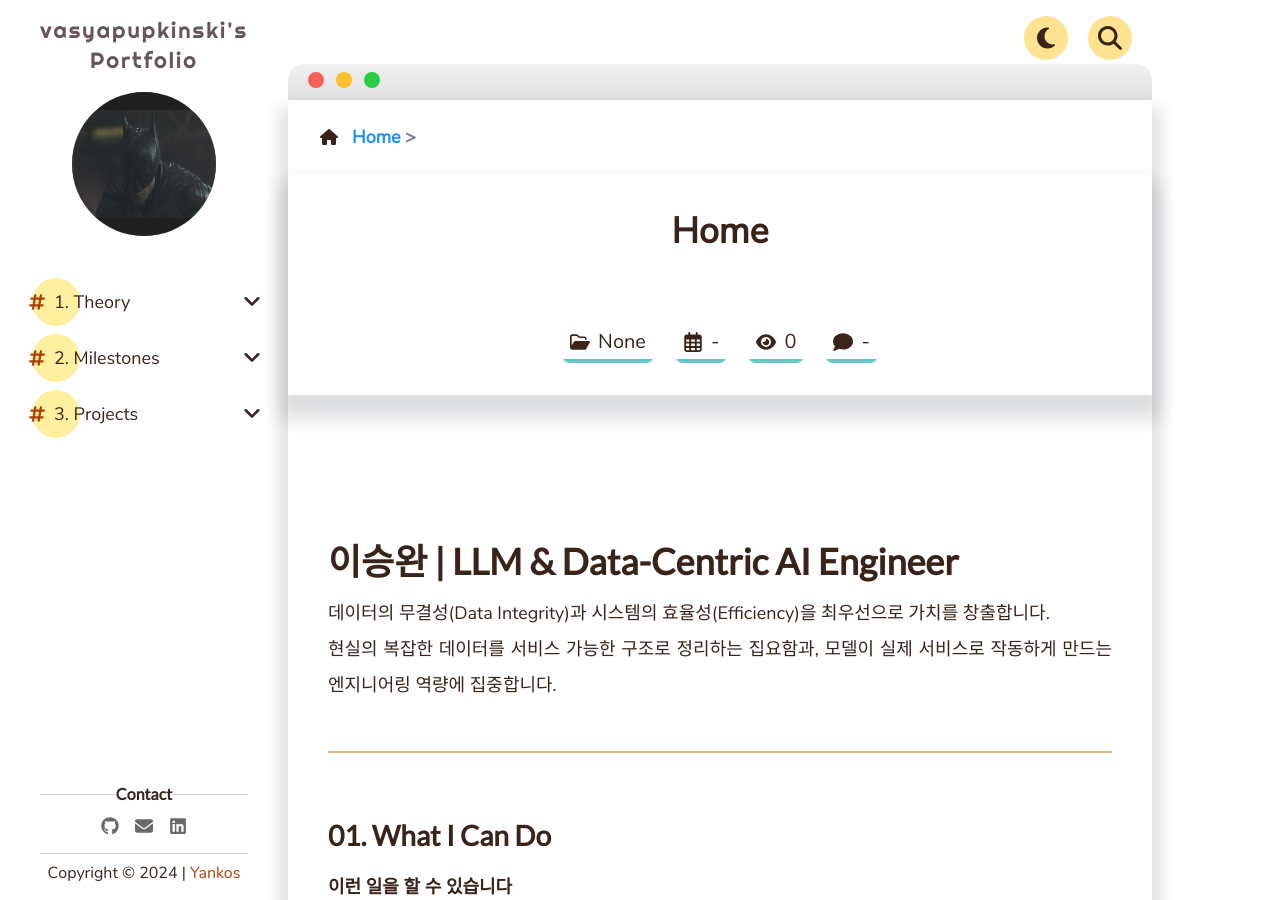
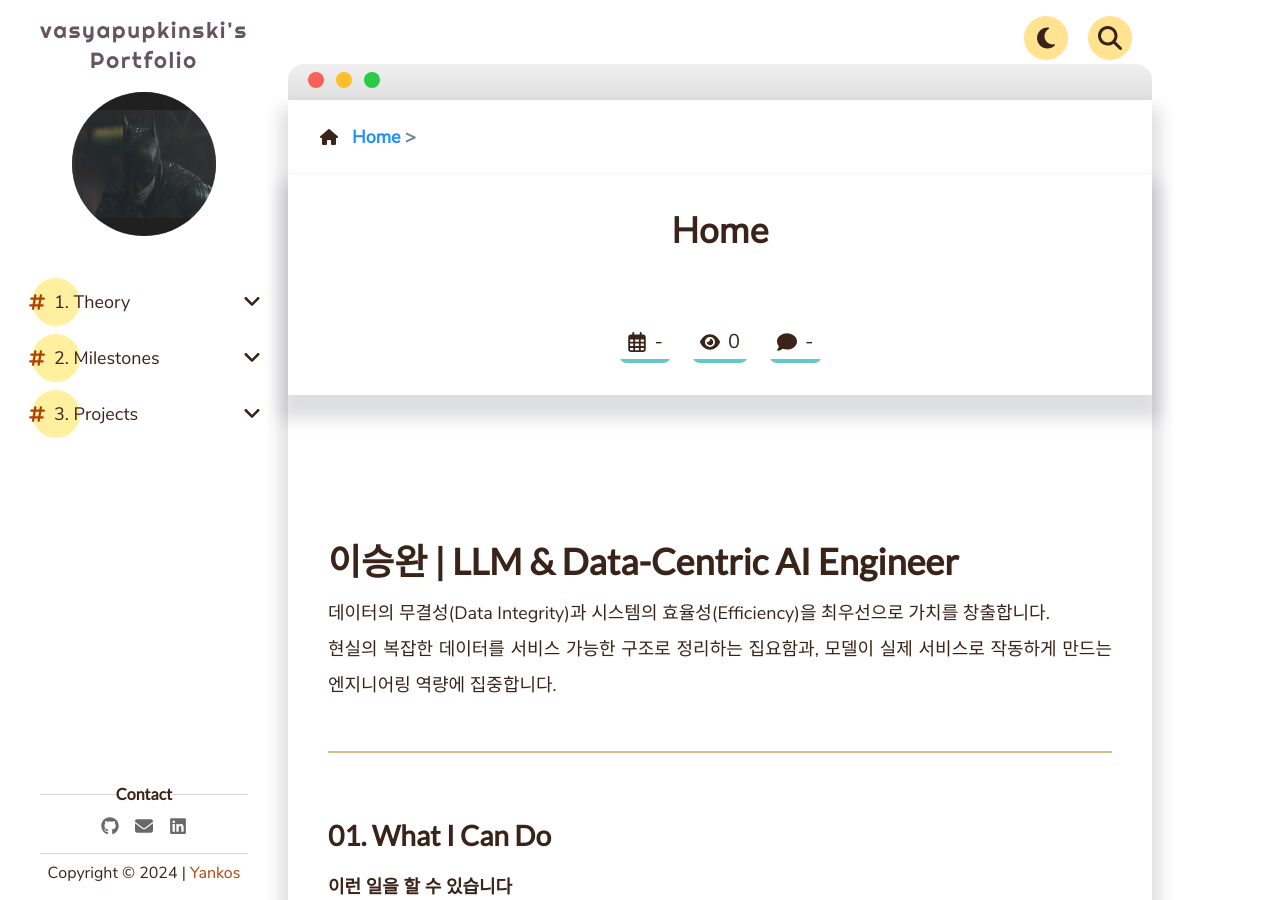
Before and after one commit to vasyapupkinski/vasyapupkinski.github.io, a Jekyll site: the page built from index.md, in a window 1280 px wide and 900 px high. Built offline with Jekyll 4.4.1, drawn with Linux system fonts in a browser that asks for light colours; comment, search, counter and statistics services are not loaded.

Commit message:
UI: Remove 'None' category from page info boxes

```diff
--- a/_includes/post.html
+++ b/_includes/post.html
@@ -10,11 +10,6 @@
                         <svg xmlns="http://www.w3.org/2000/svg" viewBox="0 0 576 512"><path d="M384 480h48c11.4 0 21.9-6 27.6-15.9l112-192c5.8-9.9 5.8-22.1 .1-32.1S555.5 224 544 224H144c-11.4 0-21.9 6-27.6 15.9L48 357.1V96c0-8.8 7.2-16 16-16H181.5c4.2 0 8.3 1.7 11.3 4.7l26.5 26.5c21 21 49.5 32.8 79.2 32.8H416c8.8 0 16 7.2 16 16v32h48V160c0-35.3-28.7-64-64-64H298.5c-17 0-33.3-6.7-45.3-18.7L226.7 50.7c-12-12-28.3-18.7-45.3-18.7H64C28.7 32 0 60.7 0 96V416c0 35.3 28.7 64 64 64H87.7 384z"/></svg>
                         <span>{{ page_tree[0] }}</span>
                     </a>
-                {% else %}
-                    <span class="info-box">
-                        <svg xmlns="http://www.w3.org/2000/svg" viewBox="0 0 576 512"><path d="M384 480h48c11.4 0 21.9-6 27.6-15.9l112-192c5.8-9.9 5.8-22.1 .1-32.1S555.5 224 544 224H144c-11.4 0-21.9 6-27.6 15.9L48 357.1V96c0-8.8 7.2-16 16-16H181.5c4.2 0 8.3 1.7 11.3 4.7l26.5 26.5c21 21 49.5 32.8 79.2 32.8H416c8.8 0 16 7.2 16 16v32h48V160c0-35.3-28.7-64-64-64H298.5c-17 0-33.3-6.7-45.3-18.7L226.7 50.7c-12-12-28.3-18.7-45.3-18.7H64C28.7 32 0 60.7 0 96V416c0 35.3 28.7 64 64 64H87.7 384z"/></svg>
-                        <span>None</span>
-                    </span>
                 {% endif %}
                 <span class="info-box">
                     <svg xmlns="http://www.w3.org/2000/svg" viewBox="0 0 448 512"><path d="M152 24c0-13.3-10.7-24-24-24s-24 10.7-24 24V64H64C28.7 64 0 92.7 0 128v16 48V448c0 35.3 28.7 64 64 64H384c35.3 0 64-28.7 64-64V192 144 128c0-35.3-28.7-64-64-64H344V24c0-13.3-10.7-24-24-24s-24 10.7-24 24V64H152V24zM48 192h80v56H48V192zm0 104h80v64H48V296zm128 0h96v64H176V296zm144 0h80v64H320V296zm80-48H320V192h80v56zm0 160v40c0 8.8-7.2 16-16 16H320V408h80zm-128 0v56H176V408h96zm-144 0v56H64c-8.8 0-16-7.2-16-16V408h80zM272 248H176V192h96v56z"/></svg>
```
